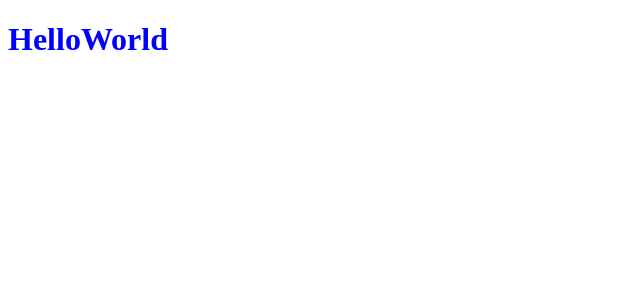
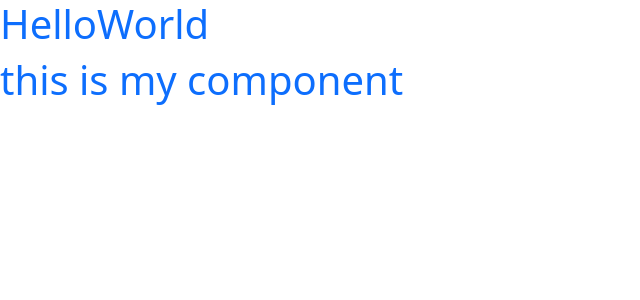
Before and after one commit to mohammad468/start-typescript, a React (Create React App) app: page / in a window 1280 px wide. Shown: the top 300 px of the page, without its empty margins (0-640 px from the left). Built offline with nearby package versions, Linux system fonts and the light colour scheme.

Commit message:
ok node-sass and bootstrap

```diff
--- a/package.json
+++ b/package.json
@@ -10,8 +10,12 @@
     "@types/node": "^16.11.22",
     "@types/react": "^17.0.38",
     "@types/react-dom": "^17.0.11",
+    "bootstrap": "^5.1.3",
+    "node-sass": "^7.0.1",
     "react": "^17.0.2",
+    "react-bootstrap": "^2.1.2",
     "react-dom": "^17.0.2",
+    "react-icons": "^4.3.1",
     "react-scripts": "5.0.0",
     "typescript": "^4.5.5",
     "web-vitals": "^2.1.4"
--- a/src/App.css
+++ /dev/null
@@ -1,3 +0,0 @@
-h1 {
-  color: blue;
-}
--- /dev/null
+++ b/src/App.scss
@@ -0,0 +1,5 @@
+@import "custom.scss";
+
+h1 {
+  color: $primary;
+}
--- a/src/App.tsx
+++ b/src/App.tsx
@@ -1,10 +1,12 @@
 import React from "react";
-import "./App.css";
+import "./App.scss";
+import MyComponents from "./MyComponents";
 
 function App() {
   return (
     <div>
       <h1>HelloWorld</h1>
+      <MyComponents />
     </div>
   );
 }
--- /dev/null
+++ b/src/_custom.scss
@@ -0,0 +1,2 @@
+// ?$primary: blue;
+@import "../node_modules/bootstrap/scss/bootstrap.scss";
```
Also changed, not shown: 1 other file (tests, documents, lock files or other folders).
